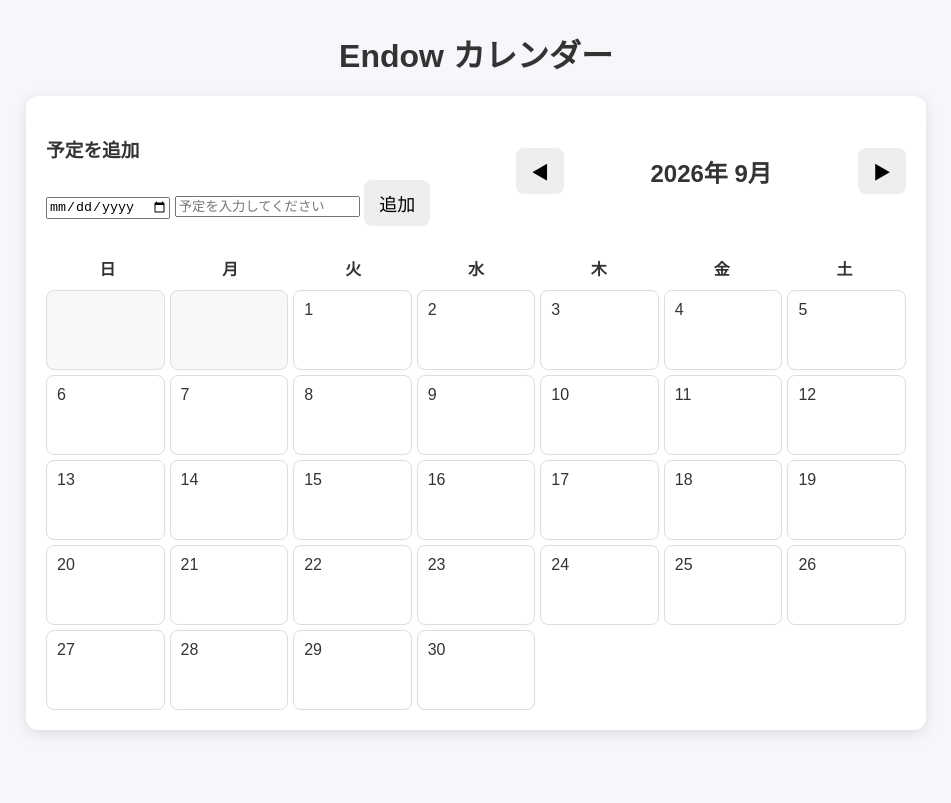
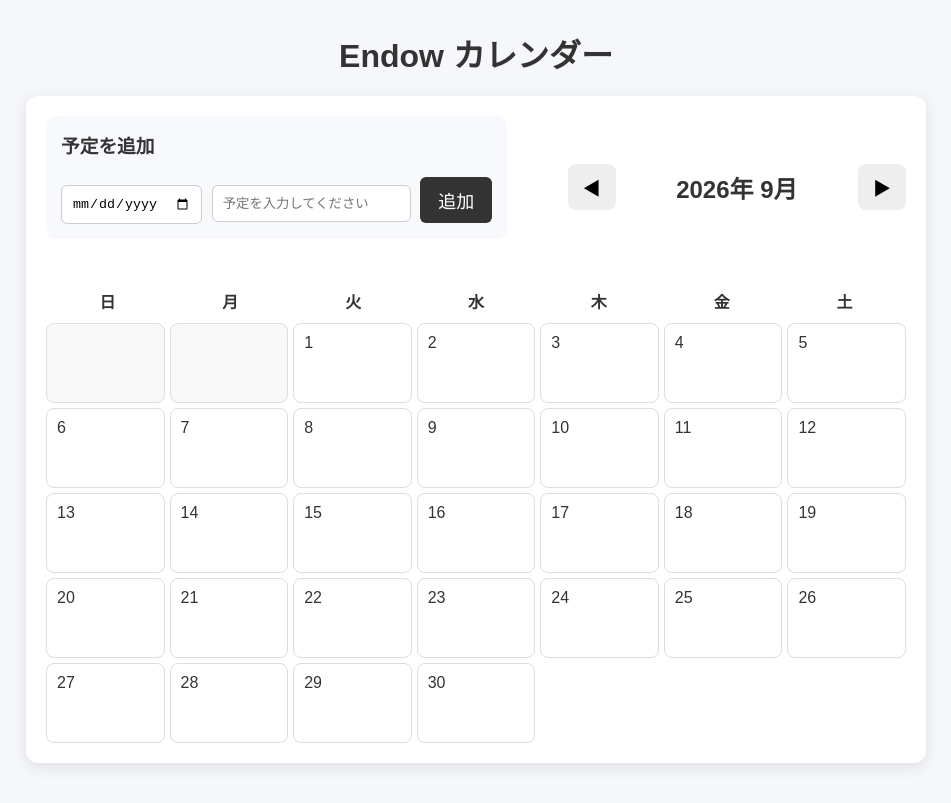
Before and after one commit to desumebiusu-sketch/Endow, a plain HTML site: page index.html in a window 1280 px wide. Shown: the whole page, without its empty margins (164-1115 px from the left). Drawn offline with Linux system fonts and the light colour scheme.

Commit message:
Style events

```diff
--- a/style.css
+++ b/style.css
@@ -79,3 +79,40 @@ h1 {
 .empty {
   background: #f8f8f8;
 }
+.event-form {
+  margin-bottom: 20px;
+  padding: 15px;
+  background: #f8f9fc;
+  border-radius: 10px;
+}
+
+.event-form h3 {
+  margin-top: 0;
+}
+
+.event-form input {
+  padding: 10px;
+  margin-right: 5px;
+  border: 1px solid #ccc;
+  border-radius: 6px;
+}
+
+.event-form button {
+  padding: 10px 18px;
+  border: none;
+  border-radius: 6px;
+  background: #333;
+  color: white;
+  cursor: pointer;
+}
+
+.event {
+  margin-top: 6px;
+  padding: 4px 6px;
+  border-radius: 4px;
+  background: #e8eefc;
+  font-size: 13px;
+  overflow: hidden;
+  white-space: nowrap;
+  text-overflow: ellipsis;
+}
```
